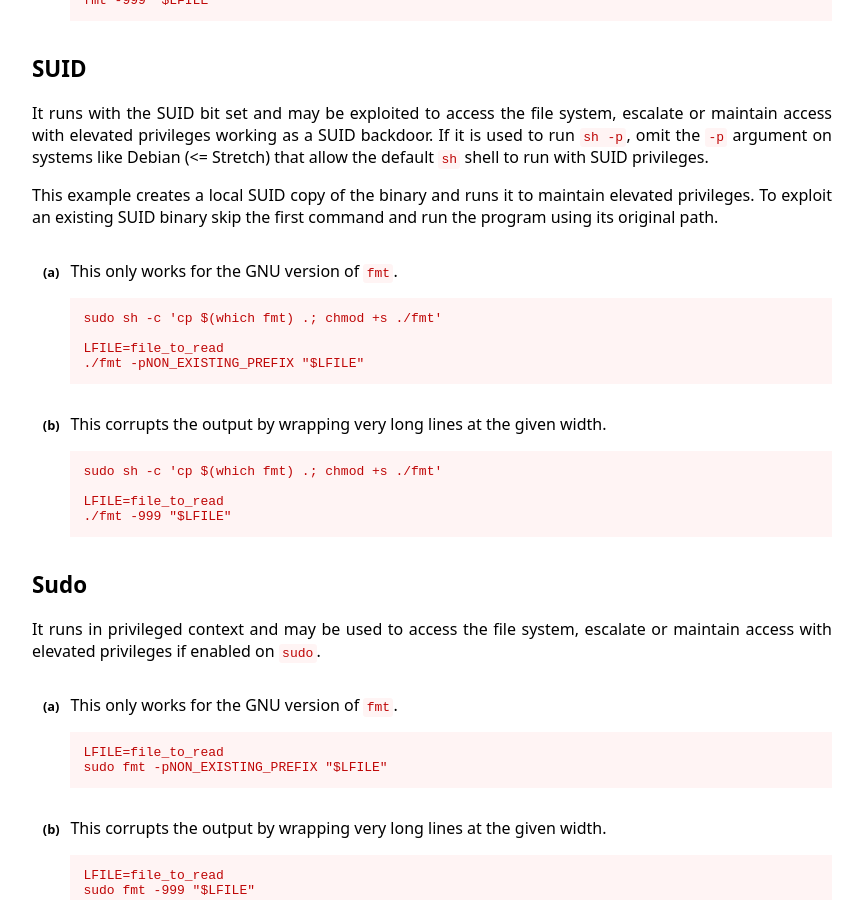
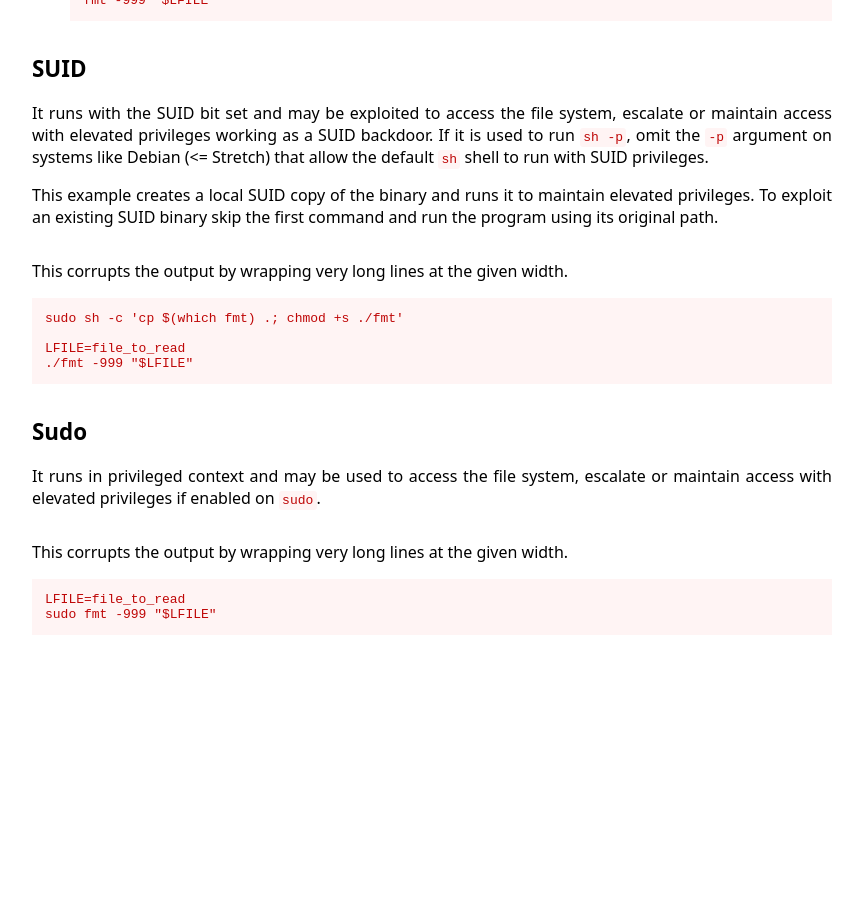
Before and after one commit to GTFOBins/GTFOBins.github.io, a Jekyll site: the page built from _gtfobins/fmt.md, in a window 1280 px wide and 900 px high, scrolled down 514 px. Shown: the whole window, without its empty margins (208-1071 px from the left). Built offline with Jekyll 4.4.1, drawn with Linux system fonts in a browser that asks for light colours; after the commit the page ends 1202 px from its top, so only the background shows below that.

Commit message:
Fix linter errors and drop extra sudo and suid

```diff
--- a/_gtfobins/fmt.md
+++ b/_gtfobins/fmt.md
@@ -11,19 +11,11 @@ functions:
         LFILE=file_to_read
         fmt -999 "$LFILE"
   suid:
-    - description: This only works for the GNU version of `fmt`.
-      code: |
-        LFILE=file_to_read
-        ./fmt -pNON_EXISTING_PREFIX "$LFILE"
     - description: This corrupts the output by wrapping very long lines at the given width.
       code: |
         LFILE=file_to_read
         ./fmt -999 "$LFILE"
   sudo:
-    - description: This only works for the GNU version of `fmt`.
-      code: |
-        LFILE=file_to_read
-        sudo fmt -pNON_EXISTING_PREFIX "$LFILE"
     - description: This corrupts the output by wrapping very long lines at the given width.
       code: |
         LFILE=file_to_read
```
